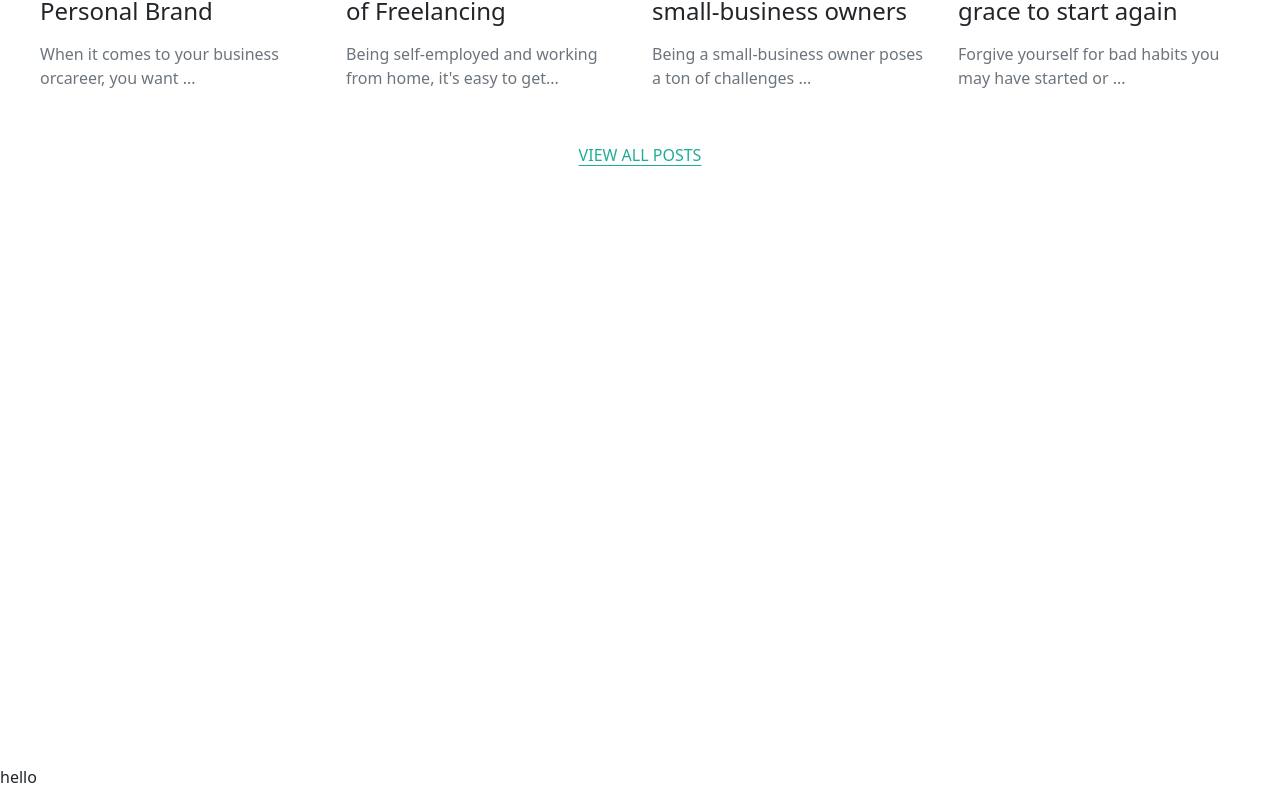
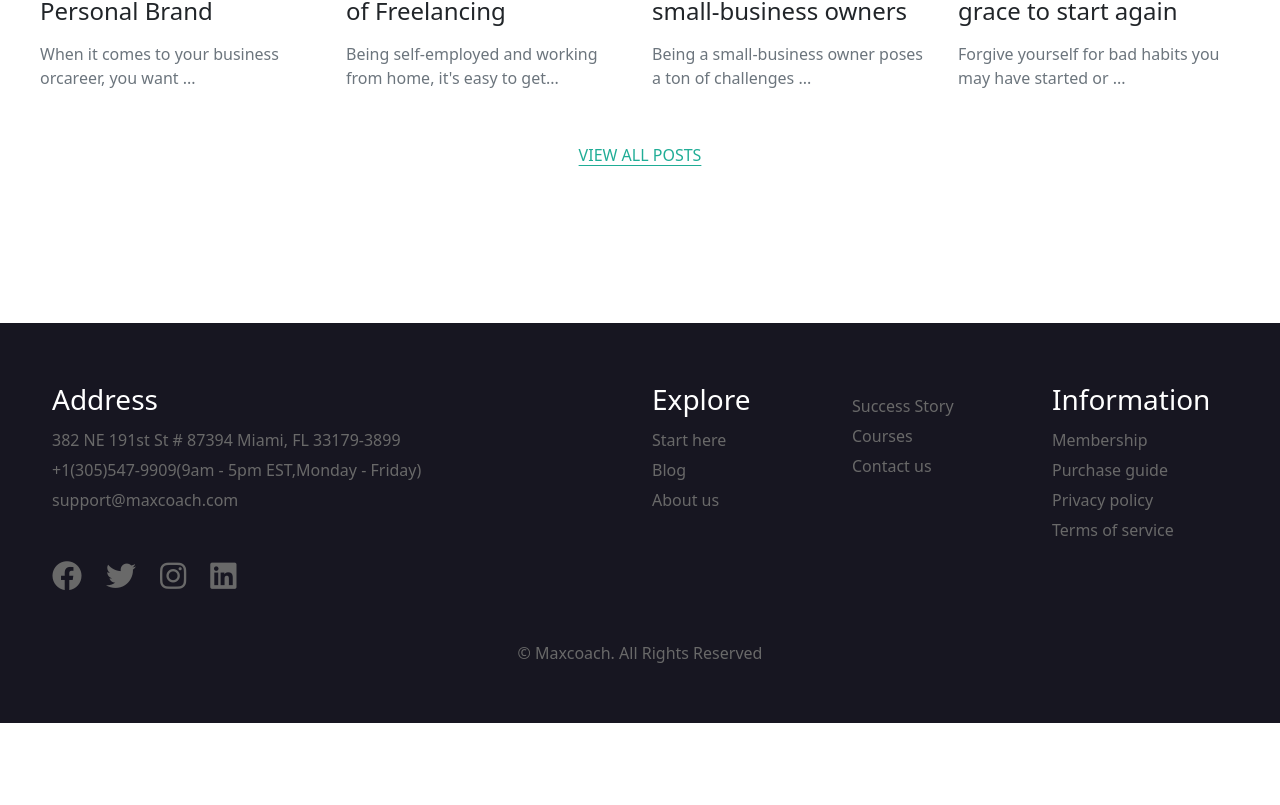
Before and after one commit to AndreaChiari/motivation, a Vue app: page / in a window 1280 px wide. Shown: the part 5301-6106 px from the top of the page. After the commit the page ends 6024 px from the top, so only its background shows below. Built offline with nearby package versions, Linux system fonts and the light colour scheme; the HTML template or start-up script is replaced by a standard one.

Commit message:
fine-footer

```diff
--- a/src/assets/data/store.js
+++ b/src/assets/data/store.js
@@ -111,6 +111,30 @@ export const store = reactive({
         },
 
     ],
+    footerList: [
+        {
+            title: 'Explore',
+            navFirst: 'Start here',
+            navSecond: 'Blog',
+            navThird: 'About us'
+        },
+        {
+            title: ' ',
+            navFirst: 'Success Story',
+            navSecond: 'Courses',
+            navThird: 'Contact us'
+        },
+        {
+            title: 'Information',
+            navFirst: 'Membership',
+            navSecond: 'Purchase guide',
+            navThird: 'Privacy policy',
+            navFourth: 'Terms of service'
+        },
+
+
+
+    ],
 
 
 
--- a/src/components/appMain.vue
+++ b/src/components/appMain.vue
@@ -151,7 +151,7 @@ export default {
             </div>
             <div class="col-6 jumbo-pic"></div>
         </section>
-        <div class="core-container">
+        <div class="secondary-main-container">
 
             <!-- articles section -->
 
@@ -335,6 +335,10 @@ main {
         margin-top: 300px;
     }
 
+    .secondary-main-container {
+        @include standard-container
+    }
+
     // jumbotron real stories
     .main-jumbotron {
         min-height: 500px;
--- a/src/components/footerApp.vue
+++ b/src/components/footerApp.vue
@@ -1,16 +1,89 @@
 <script>
+import footerList from '../components/footerList.vue'
+import { store } from '../assets/data/store'
 export default {
-    name: 'footerApp'
+    name: 'footerApp',
+    components: { footerList },
+    data() {
+        return {
+            store
+
+        }
+    }
 }
 </script>
 <template>
     <footer>
-        <div>
-            <p>hello</p>
+        <div class="standard-container row">
+            <div class="col-6 address-list">
+                <h3>
+                    Address
+                </h3>
+                <ul>
+                    <li>382 NE 191st St # 87394 Miami, FL 33179-3899</li>
+                    <li>+1(305)547-9909(9am - 5pm EST,Monday - Friday)</li>
+                    <li>support@maxcoach.com</li>
+                </ul>
+            </div>
+            <div class="col-2" v-for="item in this.store.footerList">
+                <footerList :title="item.title" :navFirst="item.navFirst" :navSecond="item.navSecond"
+                    :navThird="item.navThird" :navFourth="item.navFourth"></footerList>
+            </div>
+            <div class="brand-icons-footer">
+                <i class="fa-brands fa-facebook me-4"></i>
+                <i class="fa-brands fa-twitter me-4"></i>
+                <i class="fa-brands fa-instagram me-4"></i>
+                <i class="fa-brands fa-linkedin me-4"></i>
+            </div>
+            <p class="text-center mt-5 copyright-text"> &copy; Maxcoach. All Rights Reserved</p>
         </div>
     </footer>
+</template>
 
-</template>
+
 <style scoped lang="scss">
+@use '../assets/colors.scss' as *;
+@use '../assets/mixin.scss' as *;
 
+// generals
+
+.fa-brands {
+    font-size: 30px;
+    color: $color-gray;
+    cursor: pointer;
+}
+
+.address-list {
+    padding-top: 60px;
+
+    h3 {
+        color: white;
+        cursor: pointer;
+    }
+}
+
+ul {
+    list-style-type: none;
+    padding: 0;
+
+    li {
+        color: $color-gray;
+        line-height: 30px;
+        cursor: pointer;
+    }
+}
+
+footer {
+    margin-top: 150px;
+    min-height: 400px;
+    background-color: rgb(23, 22, 33);
+
+    .standard-container {
+        @include standard-container;
+    }
+
+    .copyright-text {
+        color: $color-gray;
+    }
+}
 </style>
--- /dev/null
+++ b/src/components/footerList.vue
@@ -0,0 +1,52 @@
+<script>
+export default {
+    name: 'footerList',
+    props: {
+        title: String,
+        navFirst: String,
+        navSecond: String,
+        navThird: String,
+        navFourth: String,
+
+    }
+}
+</script>
+<template>
+    <div class="list-container d-flex flex-column justify-content-center">
+        <h3>
+            {{ title }}
+        </h3>
+        <ul>
+            <li>{{ navFirst }}</li>
+            <li>{{ navSecond }}</li>
+            <li>{{ navThird }}</li>
+            <li>{{ navFourth }}</li>
+        </ul>
+    </div>
+
+</template>
+
+<style scoped lang="scss">
+@use '../assets/colors.scss' as *;
+@use '../assets/mixin.scss' as *;
+
+.list-container {
+    padding-top: 60px;
+}
+
+h3 {
+    color: white;
+    cursor: pointer;
+}
+
+ul {
+    list-style-type: none;
+    padding: 0;
+
+    li {
+        color: $color-gray;
+        line-height: 30px;
+        cursor: pointer;
+    }
+}
+</style>
```
